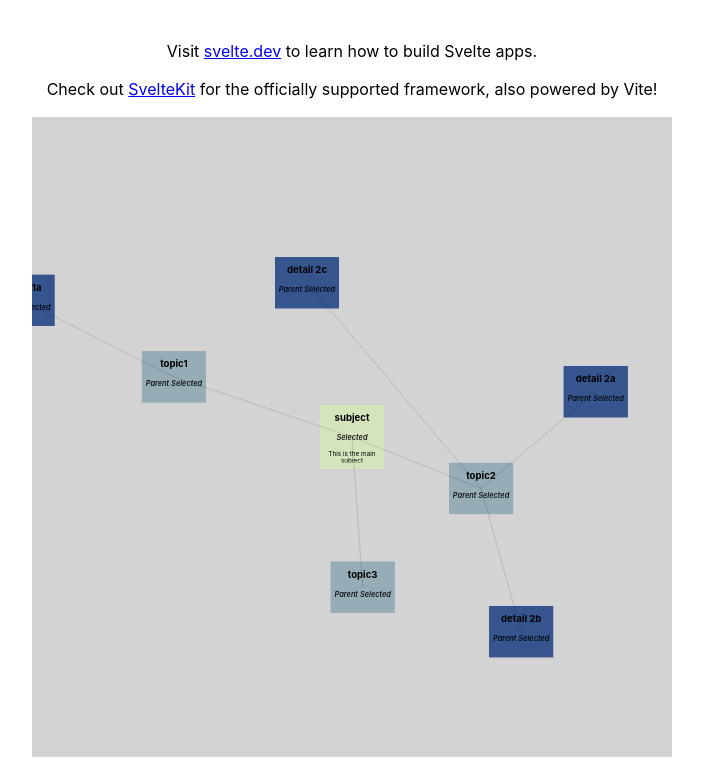
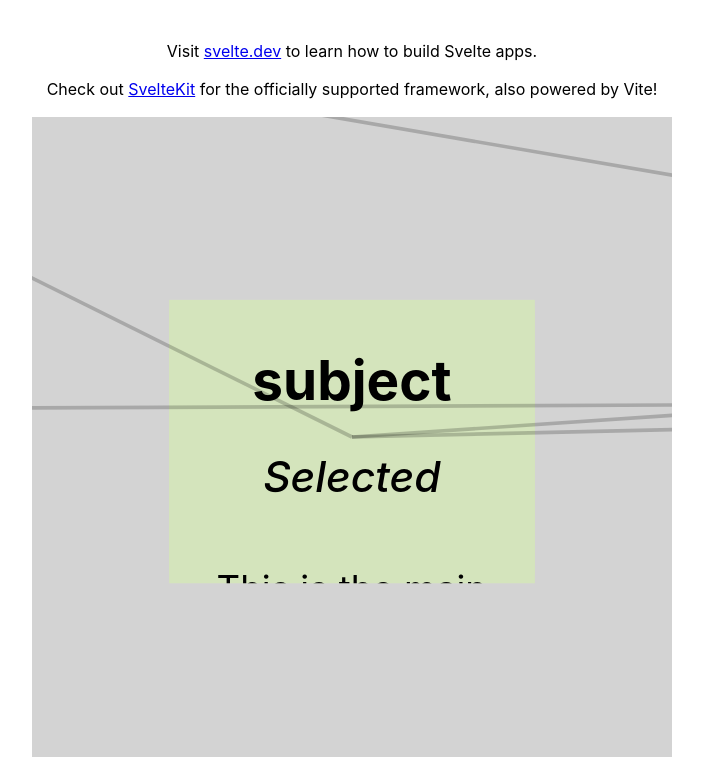
Before and after one commit to falcon75/mind-mapper, a Svelte app: page / in a window 1280 px wide. Shown: the part 377-1158 px from the top of the page, without its empty margins (288-991 px from the left). Built offline with nearby package versions, Linux system fonts and the light colour scheme.

Commit message:
Zoom on selection

```diff
--- a/src/components/MindMap.svelte
+++ b/src/components/MindMap.svelte
@@ -1,33 +1,32 @@
 <script lang="ts">
     import { mindmapData, type Node, type MindmapForceNode, type MindmapForceLink } from "./mindmap";
+    import { focusId, view, viewValues, getViewBox } from "./focus";
     import TopicNode from "./TopicNode.svelte";
     import { onMount } from "svelte";
 
     import * as d3 from "d3";
-    import { tweened } from "svelte/motion";
-    import { cubicInOut } from "svelte/easing";
 
-    let renderedNodes = []
+    let renderedNodes = [];
+    let updateZoom;
+    let svg: SVGSVGElement;
 
-    // Zoom into relevant section when focusId is changed
-    const initialView = [-100, -100, 200, 200]
-
-    const view = tweened([initialView], {easing: cubicInOut, duration: 1000})
+    let containerHeight: number;
+    let containerWidth: number;
 
     // Convert to nodes for force simulation
 
-    const flat = (data: Node[], nodes: MindmapForceNode[], links: MindmapForceLink[]) => {
+    const flat = (data: Node[], nodes: MindmapForceNode[], links: MindmapForceLink[], depth: number = 0) => {
             data.forEach((node) => {
                 // node.id = nodes.length
                 nodes.push({...node})
                 if (node.children.length > 0) {
                     // if this node has children, create force links
                     node.children.forEach((child) => {
-                        links.push({source: node.id, target: child.id})
+                        links.push({source: node.id, target: child.id, depth})
                     });
 
                     // then recursively flatten
-                    ({nodes, links} = flat(node.children, nodes, links))
+                    ({nodes, links} = flat(node.children, nodes, links, depth+1))
                 }
             })
             nodes[0].fx = 0
@@ -45,13 +44,24 @@
                 .strength(-50)
             )
             .force("link", d3.forceLink(links)
-                .id((d) => (d as MindmapForceNode).id)
-                .strength(0.5)
-                .distance(40)
+                .id(d => (d as MindmapForceNode).id)
+                .strength(1)
+                .distance(20)
             )
             .on("tick", () => {
                 renderedNodes = [...nodes]
+                updateZoom = !updateZoom
             })
+            .on("end", () => {
+
+            })
+
+        // simulation.restart()
+
+        // only set focus once all elements have been rendered
+        // assume id 0 is reserved for root element
+        $focusId = 0
+        console.log('set focusId')
     })
 
 </script>
@@ -64,14 +74,26 @@
         margin-inline: auto;
         overflow: hidden;
     }
+
+    .mindmap svg {
+        width: 100%;
+        height: 100%;
+    }
 </style>
 
-<div class="mindmap">
+<div class="mindmap"
+    bind:clientHeight={containerHeight}
+    bind:clientWidth={containerWidth}
+>
     <svg
-        viewBox="-100 -100 200 200"
+        id="mindmap-svg"
+        viewBox={$view.join(" ")}
+        bind:this={svg}
     >
         {#each mindmapData as topic}
-            <TopicNode {...topic} nodes={renderedNodes}/>
+            <TopicNode {...topic} nodes={renderedNodes} {updateZoom}
+            {svg} {containerHeight} {containerWidth}
+            />
         {/each}
     </svg>
 </div>
--- a/src/components/TopicNode.svelte
+++ b/src/components/TopicNode.svelte
@@ -1,5 +1,7 @@
 <script lang="ts">
-    import { focusId } from "./focus";
+    import { onMount } from "svelte";
+
+    import { focusId, view, svgPoint, getViewBox } from "./focus";
     import { colourScheme, type Node, type MindmapForceNode } from "./mindmap"
 
     export let id: number = 0
@@ -10,13 +12,45 @@
     export let nodes: MindmapForceNode[] = []
     export let parentShowDetail: boolean = false
     export let depth: number = 0
+    export let updateZoom: boolean = false
+
+    export let svg: SVGSVGElement;
+    export let containerHeight;
+    export let containerWidth;
 
 
     $: x = nodes[id]?.x || 0
     $: y = nodes[id]?.y || 0
 
+    // Focus on current element if selected
+    // svgPoint function is required to account for DOM -> SVG coordinates
+    let el: SVGElement;
+
+    $: {
+        if ($focusId == id) {
+            if (svg !== undefined && el !== undefined) {
+                const viewbox = getViewBox(svg, el, {x, y}, containerHeight, containerWidth)
+                view.set(viewbox)
+            }
+        }
+    }
+
     const selectNode = () => {
-        $focusId = id
+        if ($focusId == id) {
+            // When you click on the root node, resize the zoom
+            // dodgy workaround to fix following error (TODO, fix):
+            //  when the d3 simulation is still running, the bounding box of
+            //  the nodes are centred at the middle. Can fix by initialising to
+            //  larger values?
+            if (id == 0) {
+                const viewbox = getViewBox(svg, el, {x, y}, containerHeight, containerWidth)
+                view.set(viewbox)
+            }
+            // (end of workaround)
+            $focusId = 0
+        } else {
+            $focusId = id
+        }
     }
 
     let width = 20;
@@ -28,9 +62,9 @@
     }
 
     $: styles = `
-        --node-colour: ${colourScheme[depth]}
+        --node-colour: ${colourScheme[depth]};
+        --font-size: 2px;
     `
-
 </script>
 
 <style>
@@ -39,7 +73,7 @@
     }
 
     .topicnode foreignObject {
-        font-size: 2px;
+        font-size: var(--font-size);
         background-color: var(--node-colour);
     }
 
@@ -49,8 +83,7 @@
     }
 
     .topicnode p {
-        max-height: 10ch;
-        overflow-y: auto;
+        overflow: hidden;
     }
 
     .content-container {
@@ -59,7 +92,7 @@
 </style>
 
 <g class="topic"
-
+bind:this={el}
 >
     <g class="topicnode"
     on:click={selectNode}
@@ -100,9 +133,10 @@
         <!-- recursively define TopicNodes as children
         svelte:self refers to current component (i.e. TopicNode)-->
         <svelte:self
-        {...topic} {nodes}
-        parentShowDetail={parentShowDetail || showDetail}
-        depth={depth + 1}
+            {...topic} {nodes} {svg} {containerHeight} {containerWidth}
+            parentShowDetail={parentShowDetail || showDetail}
+            depth={depth + 1}
+            {updateZoom}
         />
         <line
             x1={x}
--- a/src/components/focus.ts
+++ b/src/components/focus.ts
@@ -1,3 +1,52 @@
 import { writable } from "svelte/store"
+import { tweened } from "svelte/motion";
+import { cubicInOut } from "svelte/easing";
 
-export const focusId = writable(0)
+
+export const focusId = writable(-1)
+
+const initialView = [-100, -100, 200, 200]
+export const viewValues = writable(initialView)
+export const view = tweened(initialView, {
+    easing: cubicInOut, duration: 1000
+})
+
+export const svgPoint = (svg: SVGSVGElement, x: number, y: number) => {
+    // Convert DOM coordinates to SVG coordinates
+    const pt = svg.createSVGPoint();
+    pt.x = x;
+    pt.y = y;
+
+    return pt.matrixTransform( svg.getScreenCTM().inverse() )
+}
+
+export const getViewBox = (
+    svg: SVGSVGElement,
+    el: SVGElement,
+    centre: {x: number, y: number},
+    containerheight: number,
+    containerwidth: number
+    ) => {
+    // Set viewbox from bounding box values
+    // Ensure viewbox is centred, and contained within the container
+    console.log('getting viewbox')
+    const rect = el?.getBoundingClientRect()
+
+    const topleft = svgPoint(svg, rect.left, rect.top)
+    const botright = svgPoint(svg, rect.right, rect.bottom)
+
+    let width = Math.max(botright.x - centre.x, centre.x - topleft.x) * 2
+    let height = Math.max(botright.y - centre.y, centre.y - topleft.y) * 2
+
+    const aspectRatio = containerheight / containerwidth
+
+    width = Math.max(width, height / aspectRatio)
+    height = Math.max(height, width * aspectRatio)
+
+    return [
+        centre.x - width / 2,
+        centre.y - height / 2,
+        width,
+        height
+    ]
+}
--- a/src/components/mindmap.ts
+++ b/src/components/mindmap.ts
@@ -1,6 +1,7 @@
 // Module to fetch mindmap data and export it
 
 import type { SimulationNodeDatum, SimulationLinkDatum } from "d3";
+import type TopicNodeSvelte from "./TopicNode.svelte";
 
 
 export interface Node {
@@ -8,11 +9,13 @@ export interface Node {
     title: string
     description?: string
     children: Node[]
+    // ref?: TopicNodeSvelte
 }
 
 export interface MindmapForceNode extends Node, SimulationNodeDatum {}
 
 export interface MindmapForceLink extends SimulationLinkDatum<MindmapForceNode>{
+    depth: number
 }
 
 export const mindmapData: Node[] = [
@@ -27,7 +30,11 @@ export const mindmapData: Node[] = [
                 children: [{
                     id: 2,
                     title: "detail 1a",
-                    children: []
+                    children: [{
+                        id: 8,
+                        title: "detail 1ai",
+                        children: []
+                    }]
                 }]
             },
             {
@@ -37,6 +44,11 @@ export const mindmapData: Node[] = [
                     {
                         id: 5,
                         title: "detail 2a",
+                        description: `Lorem ipsum dolor sit amet, consectetur
+                        adipiscing elit. Cras pellentesque sed risus ut cursus.
+                        Curabitur a tempor orci, non fringilla nibh. Nunc facilisis
+                        sem leo, vel sagittis nisi luctus quis. Mauris ornare nisi
+                        non euismod ornare`,
                         children: []
                     },
                     {
@@ -54,7 +66,11 @@ export const mindmapData: Node[] = [
             {
                 id: 4,
                 title: "topic3",
-                children: []
+                children: [{
+                    id: 9,
+                    title: "detail 3a",
+                    children: []
+                }]
             }
         ]
     }
```
